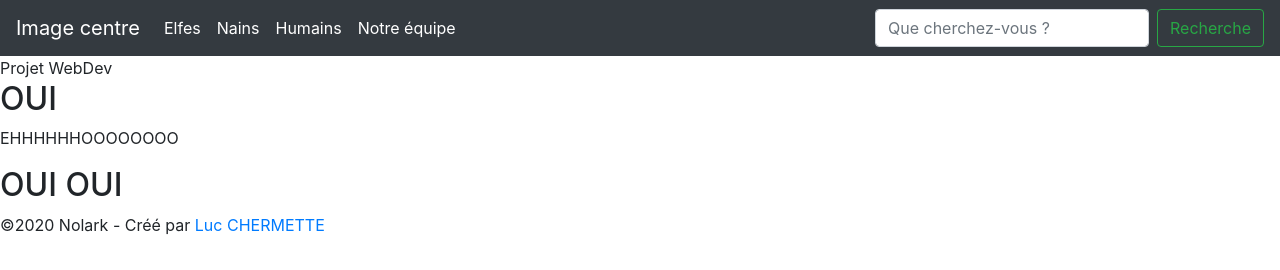
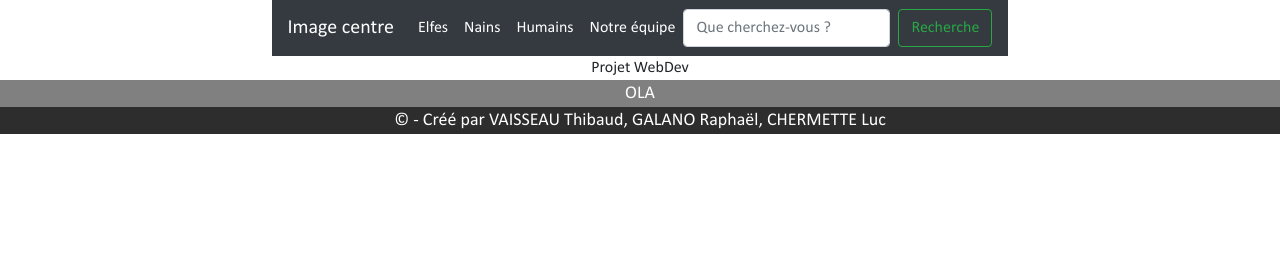
Before and after one commit to QuantumEnigmaa/ProjetOMEGA, a website: page public_html/index.html in a window 1280 px wide. Drawn offline with nearby package versions, Linux system fonts and the light colour scheme; files whose address does not match are found by name.

Commit message:
Fix footer et css

```diff
--- a/public_html/css/style.css
+++ b/public_html/css/style.css
@@ -12,7 +12,7 @@
     text-decoration: none; /* Suppression de la mise en forme habituelle des liens (soulignements) */
 }
 
-/* Définiion de la police "Calibri" */
+/* Définition de la police "Calibri" */
 @font-face{
     font-family: "Calibri";
     src : url('css/polices/Calibri.ttf') format("truetype");
@@ -30,19 +30,23 @@ footer {
     display: flex; /* Ce conteneur est "flexible" */
     justify-content: center; /* Les éléments portés sont centrés à l'horizontal */
     align-items: center; /* Les éléments portés sont centrés à la verticale */
-    position: relative; /* Le conteneur est fixé en fonction de ses coordonnées (à 0px du bas) */
+    position: relative;
     bottom: 0px; /* Bas */
-    height: 100px; /* Hauteur */
     width: 100%; /* Le pied de page occupe toute la largeur */
-    background-color:#2d2d2d; /* Couleur de fond */
-    color: #bbb; /* Couleur du texte */
+}
+
+
+#footerHaut p {
+    font-size: large;
+    background-color: gray; /* Couleur de fond */
+    color: white; /* Couleur du texte */
+    text-align: center; /* Texte centré */
+    margin-bottom: 0px;
+}
+
+#footerBas p {
+    font-size: large;
+    background-color: #2d2d2d; /* Couleur de fond */
+    color: white; /* Couleur du texte */
     text-align:center; /* Texte centré */
 }
-
-footer p {
-    font-size: large; /* Le texte est grossi en L */
-}
-
-footer a{
-    color: inherit; /* Couleur du lien identique à celle du conteneur */
-}
--- a/public_html/index.html
+++ b/public_html/index.html
@@ -9,7 +9,7 @@ raphael.galano@isen.yncrea.fr
 <html lang="fr-FR">
     <head>
         <link rel="icon" href="Troll.ico">
-        <link href="css/styles.css" rel="stylesheet" type="text/css"/>
+        <link rel="stylesheet" href="css/style.css"  type="text/css"/>
         <link rel="stylesheet" href="https://stackpath.bootstrapcdn.com/bootstrap/4.5.0/css/bootstrap.min.css" integrity="sha384-9aIt2nRpC12Uk9gS9baDl411NQApFmC26EwAOH8WgZl5MYYxFfc+NcPb1dKGj7Sk" crossorigin="anonymous">
         <title>La Gazette du Troll Cogneur</title>
         <meta charset="UTF-8">
@@ -56,14 +56,12 @@ raphael.galano@isen.yncrea.fr
         <div>Projet WebDev</div>
 
         <footer>
-            <section>
-                <h2>OUI</h2>
-                <p>EHHHHHHOOOOOOOO<p>
+            <section id="footerHaut">
+                <p>OLA</p>
             </section>
 
-            <section>
-                <h2>OUI OUI</h2>
-                <p>&copy;2020 Nolark - Créé par <a href="mailto:luc.chermette@isen.yncrea.fr">Luc CHERMETTE</a><p>
+            <section id="footerBas">
+                <p>&copy - Créé par VAISSEAU Thibaud, GALANO Raphaël, CHERMETTE Luc<p>
             </section>
         </footer>
 
```
